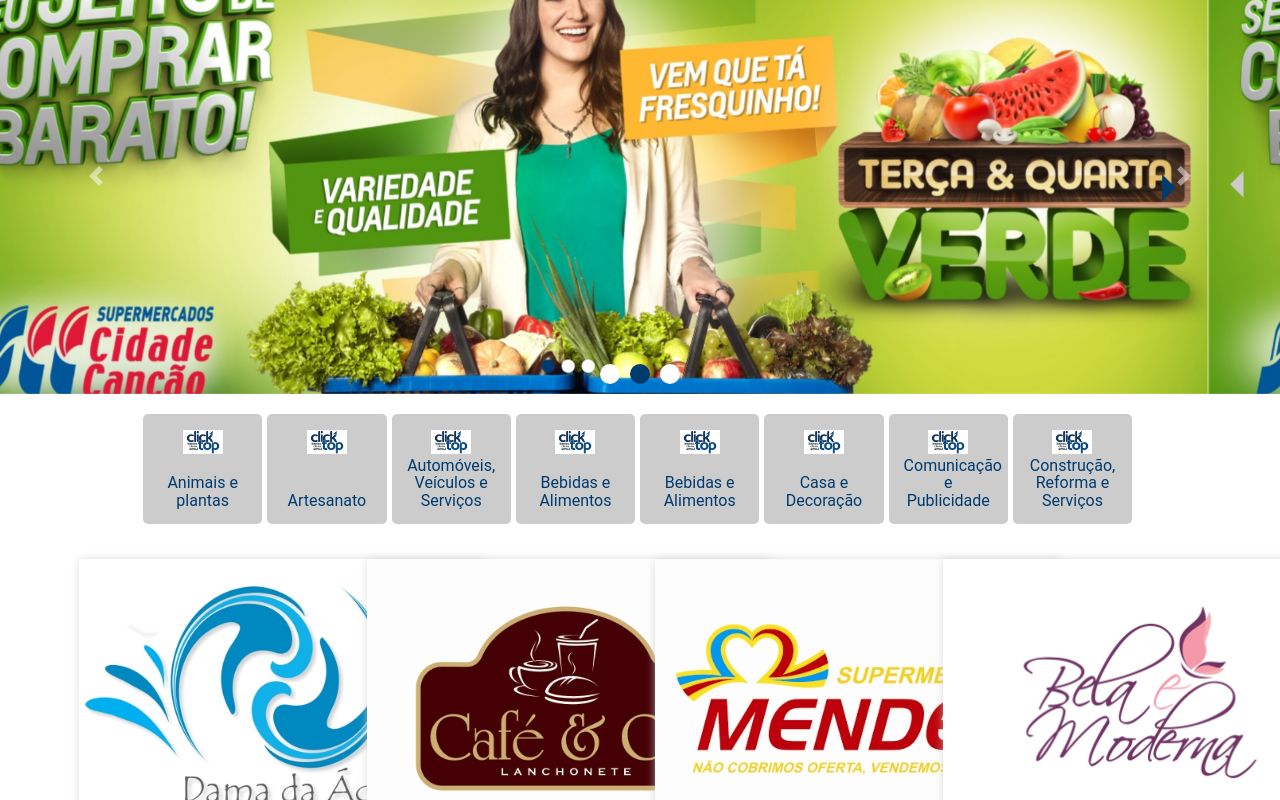
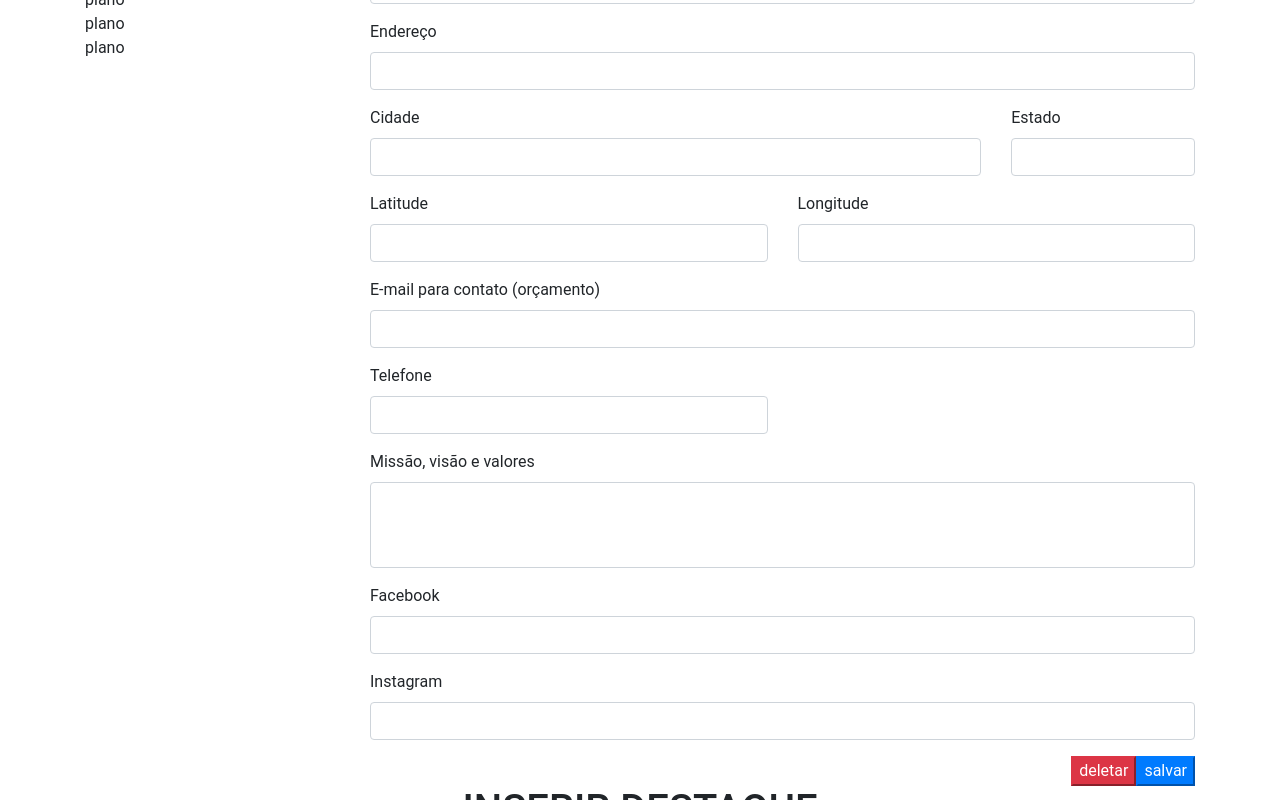
Before and after one commit to Thiagodoy/clicktop-frontend, a Vue app in the folder click-top-front/: page / in a window 1280 px wide. Shown: the part 200-1000 px from the top of the page. Built offline with nearby package versions, Linux system fonts and the light colour scheme.

Commit message:
ajustes front serviço save

```diff
--- a/click-top-front/package.json
+++ b/click-top-front/package.json
@@ -17,6 +17,7 @@
     "mdbootstrap": "^4.8.11",
     "node-sass": "^4.11.0",
     "popper.js": "^1.15.0",
+    "lodash": "^4.17.4",
     "sass-loader": "^7.1.0",
     "style-loader": "^0.23.1",
     "url-loader": "^1.1.2",
--- a/click-top-front/src/layout/app.vue
+++ b/click-top-front/src/layout/app.vue
@@ -4,8 +4,8 @@
     <section class="section">
       <!-- <router-view></router-view> -->
       <!-- <home></home> -->
-      <!-- <register></register> -->
-      <router-view></router-view>
+      <register-company></register-company>
+      <!-- <router-view></router-view> -->
     </section>
     <app-footer></app-footer>
   </div>
@@ -16,7 +16,7 @@
 import AppHeader from './app-header.vue'
 import AppFooter from './app-footer.vue'
 import Home from '../pages/external/home.vue'
-import Register from '../pages/account/register.vue'
+import RegisterCompany from '../pages/account/register-company.vue'
 
 
 export default {
@@ -49,7 +49,7 @@
 
   },
   components: {
-      AppHeader, AppFooter, Home, Register
+      AppHeader, AppFooter, Home, RegisterCompany
   },
 
 }
--- a/click-top-front/src/pages/account/register.js
+++ b/click-top-front/src/pages/account/register-company.js
@@ -1,3 +1,5 @@
+import Company from '../../services/company'
+
 export default {
   data() {
     return {
@@ -18,7 +20,21 @@
         // face: undefined,
         // insta: undefined,
         // whats: undefined
-      }
+      },
+      loading: false
     }
   },
+  methods: {
+    saveCompany() {
+      console.log('oi');
+      Company.saveCompany(this.company).then(resp => {
+        console.log('oioioioi');
+        // auth.updateLocalStorage();
+        console.log(resp, ' resp')
+      })
+      .catch(err =>
+        console.log(err, ' err')
+      )
+    },
+  }
 }
--- a/click-top-front/src/pages/account/register.vue
+++ b/click-top-front/src/pages/account/register-company.vue
@@ -36,22 +36,32 @@
               <div class="col-3">
                 <div class="form-group">
                   <label for="">Estado</label>
-                  <input class="form-control" type="text" name="" value="" v-model="company.state">
+                  <input class="form-control" type="text" name="" value="" v-model="company.address_neighborhood">
                 </div>
               </div>
             </div>
-            <div class="form-group">
-              <label for="">Localização geográfica</label>
-              <input class="form-control" type="text" name="" value="" v-model="company.geo">
+            <div class="row">
+              <div class="col-6">
+                <div class="form-group">
+                  <label for="">Latitude</label>
+                  <input class="form-control" type="text" name="" value="" v-model="company.latitude">
+                </div>
+              </div>
+              <div class="col-6">
+                <div class="form-group">
+                  <label for="">Longitude</label>
+                  <input class="form-control" type="text" name="" value="" v-model="company.longitude">
+                </div>
+              </div>
             </div>
             <div class="form-group">
               <label for="">E-mail para contato (orçamento)</label>
               <input class="form-control" type="text" name="" value="" v-model="company.email">
             </div>
-            <div class="form-group">
+            <!-- <div class="form-group">
               <label for="">Site</label>
               <input class="form-control" type="text" name="" value="" v-model="company.site">
-            </div>
+            </div> -->
             <div class="row">
               <div class="col">
                 <div class="form-group">
@@ -60,39 +70,39 @@
                 </div>
               </div>
               <div class="col">
-                <div class="form-group">
+                <!-- <div class="form-group">
                   <label for="">Horário de funcionamento</label>
                   <input class="form-control" type="text" name="" value="" v-model="company.hour">
-                </div>
+                </div> -->
               </div>
             </div>
-            <div class="form-group">
+            <!-- <div class="form-group">
               <label for="">Palavras chave para busca</label>
               <textarea class="form-control" name="name" rows="3" cols="80" v-model="company.keyword"></textarea>
-            </div>
+            </div> -->
             <div class="form-group">
               <label for="">Missão, visão e valores</label>
-              <textarea class="form-control" name="name" rows="3" cols="80" v-model="company.mission"></textarea>
+              <textarea class="form-control" name="name" rows="3" cols="80" v-model="company.description"></textarea>
             </div>
-            <div class="form-group">
+            <!-- <div class="form-group">
               <label for="">Principais produtos</label>
               <textarea class="form-control" name="name" rows="3" cols="80" v-model="company.products"></textarea>
-            </div>
+            </div> -->
             <div class="form-group">
               <label for="">Facebook</label>
-              <input class="form-control" type="text" name="" value="" v-model="company.face">
+              <input class="form-control" type="text" name="" value="" v-model="company.facebook">
             </div>
             <div class="form-group">
               <label for="">Instagram</label>
-              <input class="form-control" type="text" name="" value="" v-model="company.insta">
+              <input class="form-control" type="text" name="" value="" v-model="company.instagran">
             </div>
-            <div class="form-group">
+            <!-- <div class="form-group">
               <label for="">Link do Whats</label>
               <input class="form-control" type="text" name="" value="" v-model="company.whats">
-            </div>
+            </div> -->
             <div class="text-right">
               <button class="btn-danger" type="button" name="button">deletar</button>
-              <button class="btn-primary" type="button" name="button">salvar</button>
+              <button class="btn-primary" type="button" name="button" @click="saveCompany()">salvar</button>
             </div>
           </div>
         </div>
@@ -176,4 +186,4 @@
     </div>
   </div>
 </template>
-<script src="./register.js"></script>
+<script src="./register-company.js"></script>
--- a/click-top-front/src/routes/routes.js
+++ b/click-top-front/src/routes/routes.js
@@ -5,7 +5,7 @@
 
 import Home from '../pages/external/home.vue';
 import Login from '../pages/auth/login.vue';
-import Register from '../pages/account/register.vue';
+import RegisterCompany from '../pages/account/register-company.vue';
 
 
 Vue.use(Router)
--- a/click-top-front/src/services/company.js
+++ b/click-top-front/src/services/company.js
@@ -1,9 +1,10 @@
 import Service from './service'
+import axios from 'axios';
 
 class CompanyService {
-    constructor(url){
-        super(url)
-    }
+    // constructor(url){
+    //     super(url)
+    // }
 
     /**
      * @author  Thiago Godoy
@@ -11,11 +12,13 @@
      * @param {*} request
      * @memberof CompanyService
      */
-    save(request){
-
-
-
+    saveCompany(request){
+      return axios.post(`/api/company`, request).then(resp =>{return resp;});
     }
 
 
 }
+
+const instance = new CompanyService();
+
+export default instance;
```
Also changed, not shown: click-top-front/src/services/user.js (added, +22 -0 lines).
